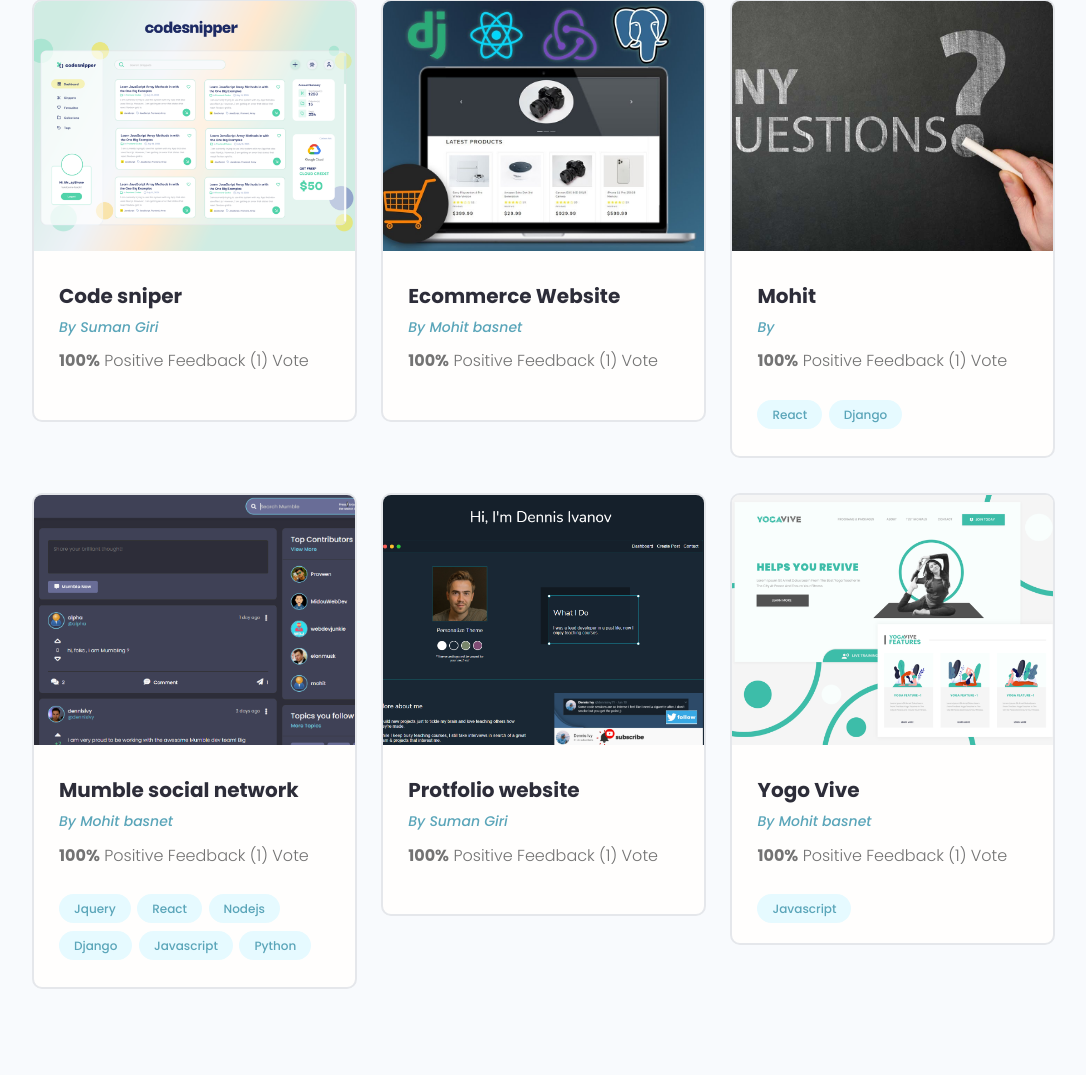
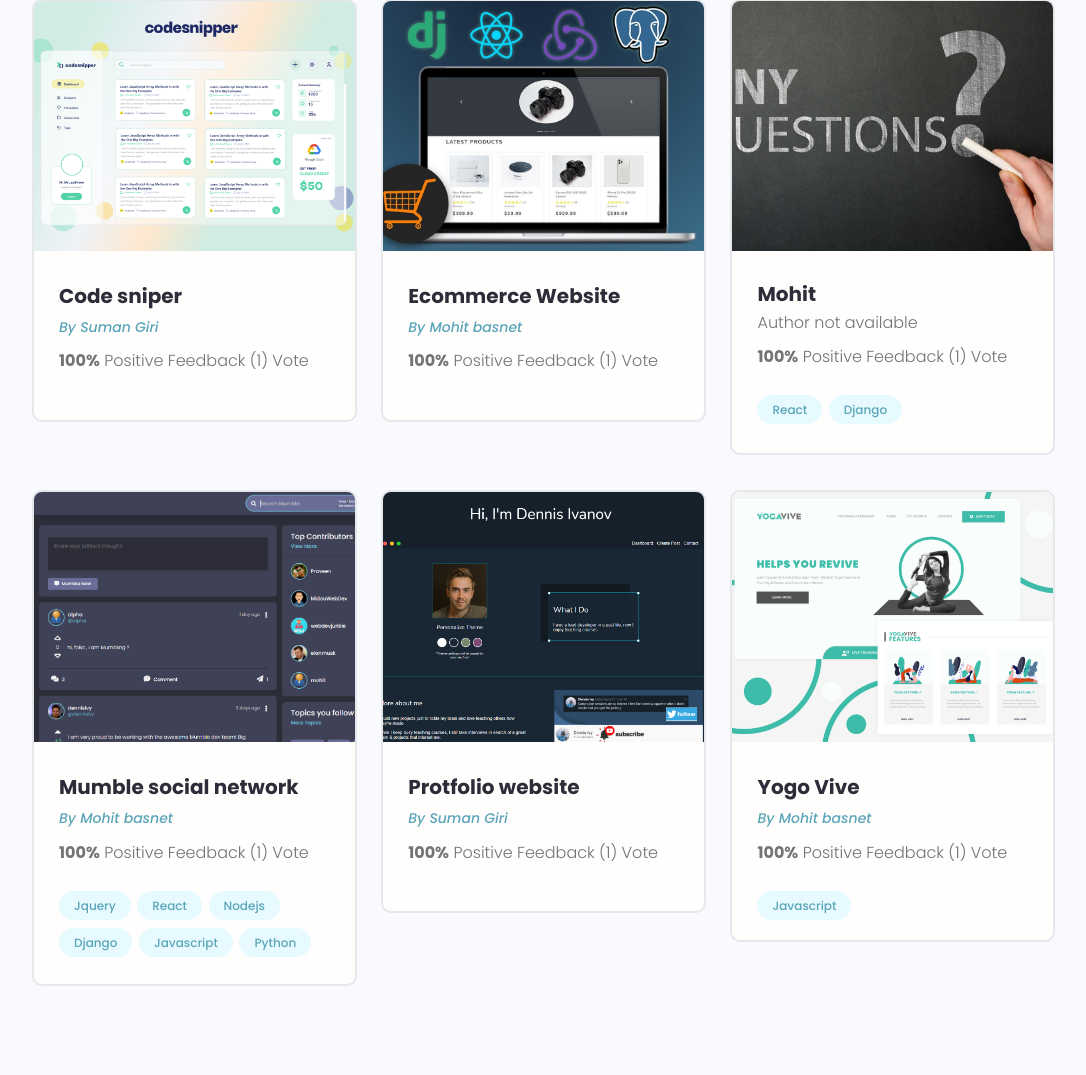
Before and after one commit to Mohitbasnet/mohsearch, a Django app: page /projects/ in a window 1280 px wide. Shown: the part 403-1478 px from the top of the page, without its empty margins (96-1182 px from the left). Run offline with Django 4.2, Linux system fonts and the light colour scheme; data comes from the database, SQL or seed files in the repository; both versions use the stored data as it was after the commit; some libraries are stand-ins or nearby versions.

Commit message:
Projects

```diff
--- a/projects/templates/projects/projects.html
+++ b/projects/templates/projects/projects.html
@@ -35,8 +35,12 @@
                             <img class="project__thumbnail" src="{{project.imageURL}}" alt="project thumbnail" />
                             <div class="card__body">
                                 <h3 class="project__title">{{project.title}}</h3>
-                                <p><a class="project__author" href="">By
-                                        {{project.owner.name}}</a>
+                                {% if project.owner %}
+                                <p><a class="project__author" href="{% url 'user-profile' project.owner.id %}">By {{project.owner.name}}</a></p>
+                                {% else %}
+                                <p>Author not available</p>
+                                {% endif %}
+
                                 </p>
                                 <p class="project--rating">
                                     <span style="font-weight: bold;">{{project.vote_ratio}}%</span> Positive
--- a/projects/views.py
+++ b/projects/views.py
@@ -9,7 +9,7 @@
 
 def projects(request):
     projects, search_query = searchProjects(request)
-    custom_range, projects = paginateProjects(request, projects, 6	    )
+    custom_range, projects = paginateProjects(request, projects, 6)
 
     context = {'projects': projects,
                'search_query': search_query, 'custom_range': custom_range}
```
Also changed, not shown: db.sqlite3.
